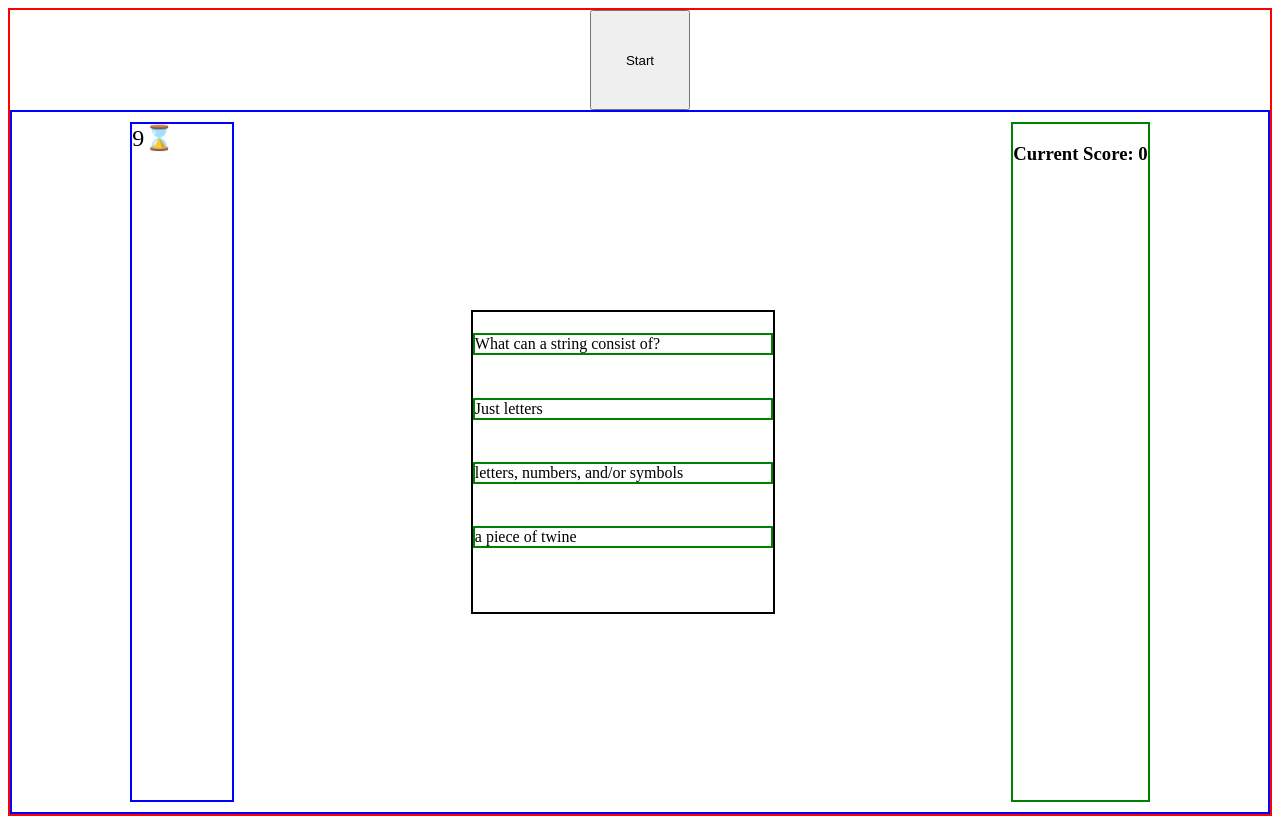
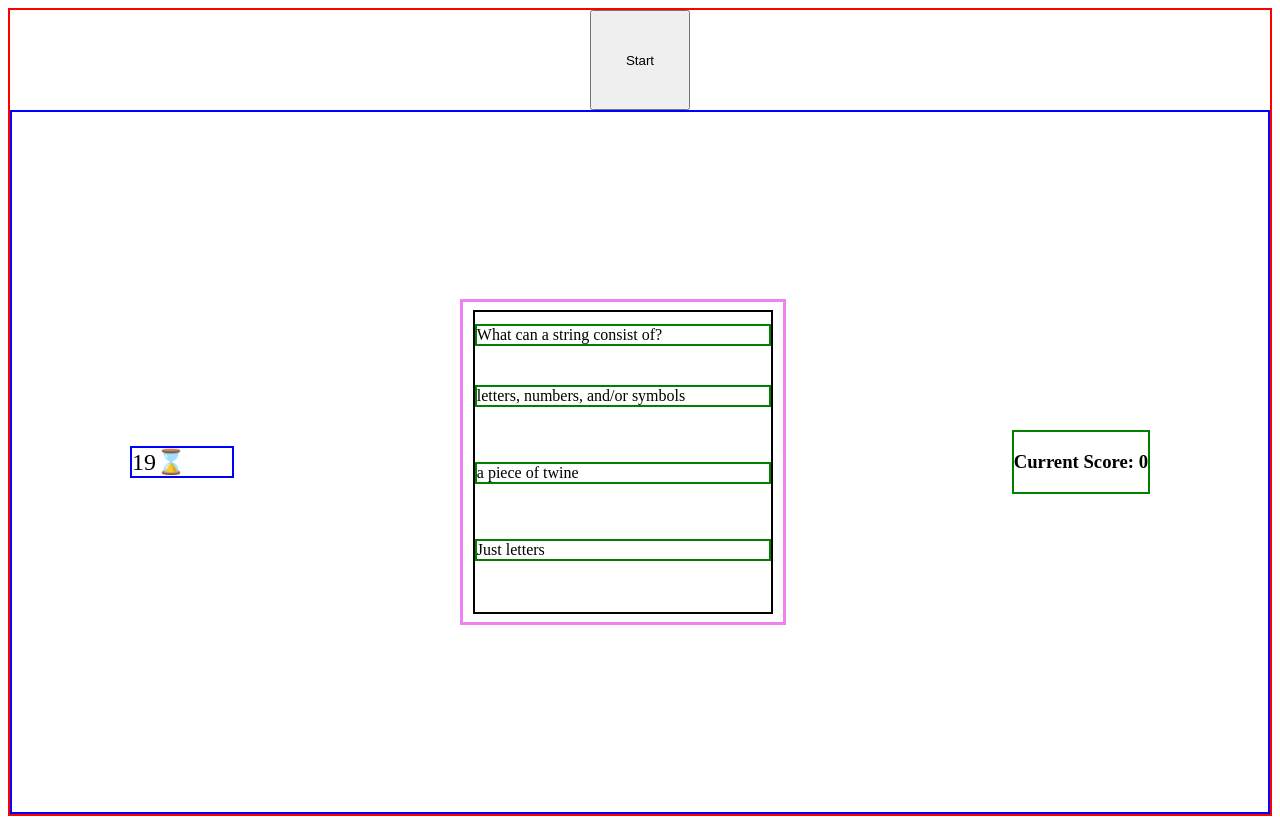
Before and after one commit to JoelCronin/JS_Quiz, a plain HTML site: page index.html in a window 1280 px wide. Both pictures are taken after a click on the button "Start". Drawn offline with Linux system fonts and the light colour scheme.

Commit message:
EventListener logic broke down in testing so total rethink needed. New system based on QUestion Index added and working well

```diff
--- a/assets/css/style.css
+++ b/assets/css/style.css
@@ -18,6 +18,7 @@ body {
     display: flex;
     justify-content: space-around;
     height: 700px;
+    align-items: center;
 }
 
 #timer {
@@ -25,6 +26,7 @@ body {
     border: blue solid 2px;
     margin: 10px;
     min-width: 100px;
+
 }
 
 #quizContainer {
@@ -50,3 +52,14 @@ body {
 #answerBox3{
     border: green solid 2px;
 }
+
+#finalBox{
+    border: violet 3px solid;
+    display: flex;
+    height: 320px;
+    width: 320px;
+}
+
+#initials{
+    display: none;
+}
--- a/assets/js/script.js
+++ b/assets/js/script.js
@@ -9,76 +9,139 @@ var answerBox2 = document.getElementById('answerBox2');
 var answerBox3 = document.getElementById('answerBox3');
 var commentBox = document.getElementById('commentBox');
 var currentScore = document.getElementById('currentScore');
+var finalScore = document.getElementById('finalScore')
+var allAnswerBoxes = document.querySelectorAll('p')
+var container = document.getElementById("quizContainer")
+var scoreDisplay = document.getElementById("finalBox")
+var initials = document.getElementById("initials")
 
 // Question and answer objects
-var question1 = {
+var questions = [
+    {
     question: 'What can a string consist of?',
-    wrongAnswers: ["a piece of twine", "Just letters"],
+    answers: ["letters, numbers, and/or symbols","a piece of twine", "Just letters"],
     rightAnswer: "letters, numbers, and/or symbols"
-};
+    },
+    {
+    question: 'What does NaN stand for',
+    answers: ["Nice and Neat", "Not a Number", "Not a New", ],
+    rightAnswer: "Not a Number"
+    },
+    {
+    question: 'Which of these would be considered a Boolean Value?',
+    answers: ["45", "Function", "True"],
+    rightAnswer: "True"
+    },
+    {
+    question: 'What is a for loop used for?',
+    answers: ["To count up to 100 and back down again", "To cycle between functions", "Check for a condition and then repeatedly execute a block of code whilst conditions are met"],
+    rightAnswer: "Check for a condition and then repeatedly execute a block of code whilst conditions are met"
+}];
 
-var question2 = {
-    question: 'What does NaN stand for',
-    wrongAnswers: ["Nice and Neat", "Not a New", "Nimble apple Note"],
-    rightAnswer: "Not a Number"
-};
+var correctAnswers = ["True", "Check for a condition and then repeatedly execute a block of code whilst conditions are met", "Not a Number", "letters, numbers, and/or symbols" ]
 
 //Standard Variables
 var isWin = false;
 var winTally = 0;
 var lossTally = 0;
 var scoreTally = 0;
+var timeLeft = 20;
+var questionIndex = 0;
 
 //Will start quiz when button is presed
 startButton.addEventListener("click", startQuiz);
 
 function startQuiz(){
-    isWin = false
+    // isWin = false
     countDown();
-    firstQuestion();
-}
+    generateQuestion();
+    startButton.removeEventListener("click", startQuiz)
+};
 
 function countDown() {
-    var timeLeft = 10;
+
     var timeInterval = setInterval( function(){
         if (timeLeft > 0) {
             timerEl.textContent = timeLeft + "⌛";
             timeLeft--;
         } else {
-            timerEl.textContent = '0' + "⌛";
+            timerEl.setAttribute("style", "display: none");
             clearInterval(timeInterval);
             showScore();
         }
     }, 1000)
 }
 
-function firstQuestion(){
-    questionBox.textContent = question1.question;
-    answerBox1.textContent = question1.wrongAnswers[1];
-    answerBox2.textContent = question1.rightAnswer;
-    answerBox3.textContent = question1.wrongAnswers[0];
+function generateQuestion () {
+    questionBox.textContent = questions[questionIndex].question;
+    answerBox1.textContent = questions[questionIndex].answers[0];
+    answerBox2.textContent = questions[questionIndex].answers[1];
+    answerBox3.textContent = questions[questionIndex].answers[2];
+};
 
-    answerBox2.addEventListener("click", correctAnswer)
-   }
+container.addEventListener("click", evaluateAnswer)
 
- function correctAnswer(){
- commentBox.textContent = "Correct";
- scoreTally ++;
+
+function evaluateAnswer (event) {
+    var element = event.target;
+
+if (element.matches(".answer") && element.textContent === questions[questionIndex].rightAnswer) {
+ console.log("correct");
+ scoreTally++;
  setScore();
- }
+ questionIndex++;
+ questionCycle();
+} else {
+    console.log("wrong");
+    scoreTally--
+    setScore();
+    questionIndex++;
+    timeLeft -=15;
+    questionCycle();
+}
+}
 
- function setScore() {
-    highScoreEl.textContent = "Score: " + scoreTally
+function setScore() {
+    highScoreEl.textContent = " Current Score: " + scoreTally
  }
 
 
+function questionCycle () {
+    if (questionIndex < questions.length){
+        generateQuestion ();
+        console.log(questionIndex)
+    } else {
+        console.log("Failure");
 
-function init() {
-    getWins();
-    getLosses();
+        container.removeEventListener("click", evaluateAnswer)
+        showScore();
+    }
 }
+
+function showScore() {
+ container.setAttribute("style", "display: none");
+ finalScore.textContent = "QUIZ IS OVER!!!! Your final Score was " + scoreTally;
+ highScoreEl.setAttribute("style", "display: none");
+
+}
+
+console.log(questions.length)
+console.log(questionIndex)
 
 
 
+// function evaluateAnswers() {
+//     if (allAnswerBoxes.textContent === questions[0].rightAnswer){
+//         console.log("Correct")
+//     } else {
+//         console.log ("Wrong")
+//     }
+// }
 
-init()
+// function questionCycle () {
+//     if (questionIndex < questions.length){
+//         generateQuestion ();
+//     } else {
+//         finalScore.textContent = scoreTally
+//     }
+// }
--- a/index.html
+++ b/index.html
@@ -12,16 +12,23 @@
         <button id = "startButton">Start</button>
     </section>
     <section id="container">
-        <div id="timer"></div>
-
-        <div id="quizContainer">
-            <div id="questionBox">Welcome to the JavaScript Knowledge Quiz! </div>
-            <div id="answerBox1">Score Points for correct answers but beware wrong answers will cost you a time penalty!</div>
-            <div id="answerBox2">Press the Start Button above to begin</div>
-            <div id="answerBox3"></div>
-            <div id="commentBox"></div>
+        <div id="timer">  ⌛</div>
+        <div id="finalBox">
+            <div id="finalScore">
+                <form id="initials" method="POST">
+                    <div class="input-group">
+                      <label for="email">Email</label>
+                      <input type="text" name="email" id="email" placeholder="janedoe@mail.com" />
+                    </div>
+            </div>
+            <div id="quizContainer">
+                <div id="questionBox">Welcome to the JavaScript Knowledge Quiz! </div>
+                <p id="answerBox1" class="answer">Score Points for correct answers but beware wrong answers will cost you a time penalty!</p>
+                <p id="answerBox2" class = "answer">Press the Start Button above to begin</p>
+                <p id="answerBox3" class = "answer"></p>
+                <div id="commentBox"></div>
+            </div>
         </div>
-
         <div id="highScores">
             <h3 >Current Score: <span id="currentScore"></span>0</h3>
         </div>
```
